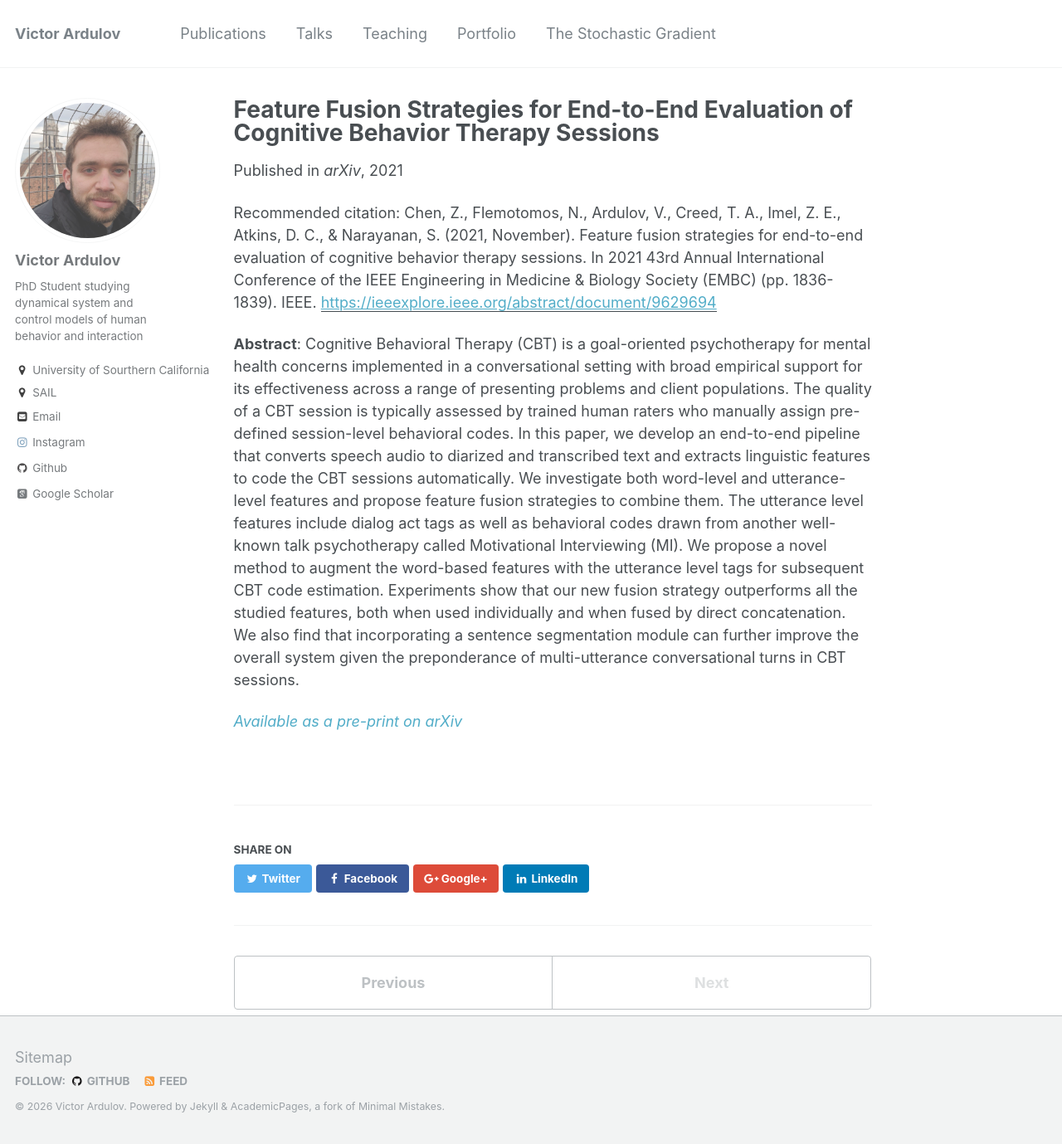
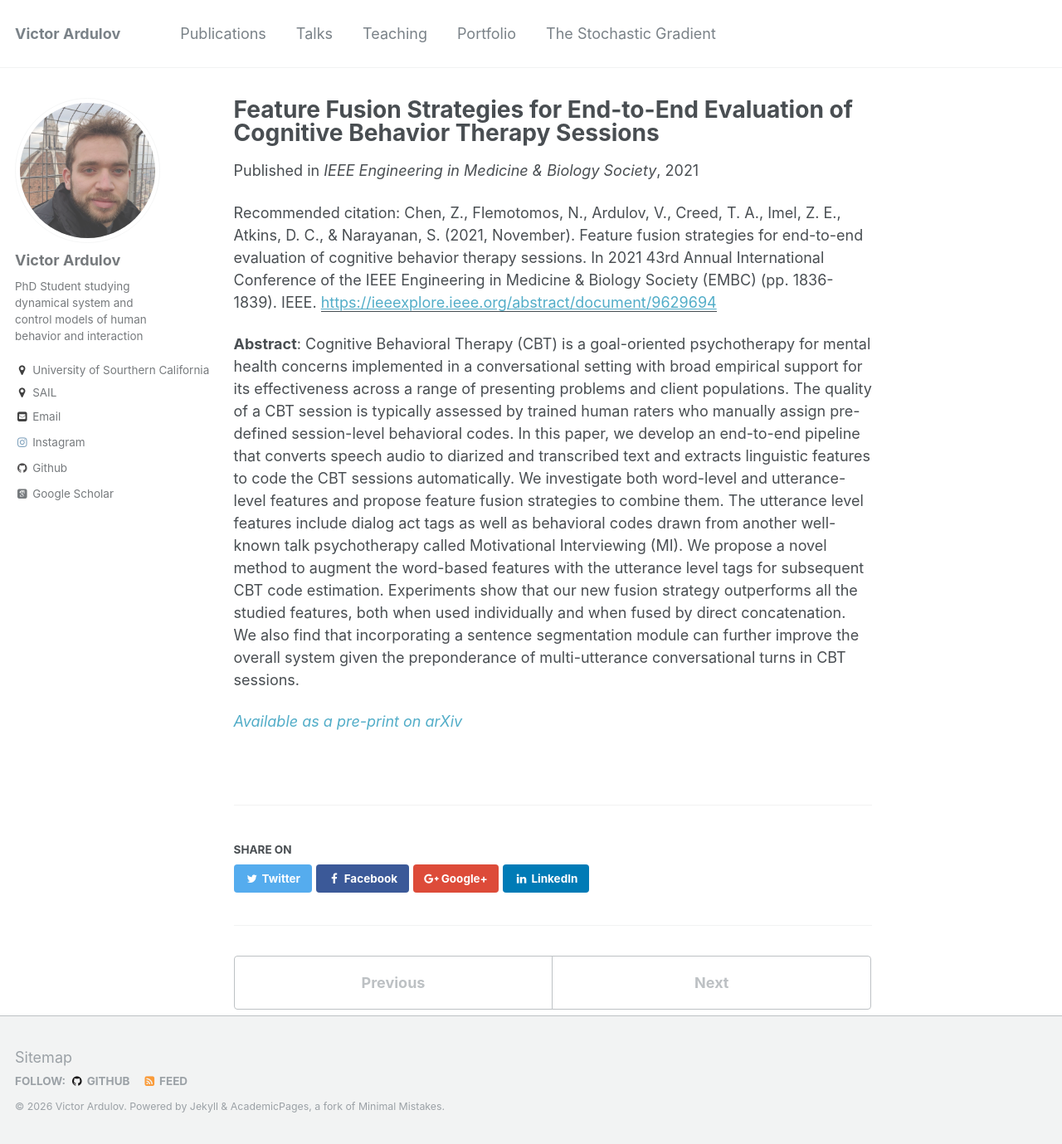
Before and after one commit to VArdulov/vardulov.github.io, a Jekyll site: the page built from _publications/2021-11-01-Feature-Fusion-Strategies-for-End-to-End-Evaluation-of-Cognitive-Behavior-Therapy-Sessions.md, in a window 1280 px wide and 1379 px high. Shown: the whole window at 83% size. Built offline with Jekyll 4.4.1, drawn with Linux system fonts in a browser that asks for light colours; some web fonts are replaced; a file with an impossible date is left out.

Commit message:
Frontmatter correction

```diff
--- a/_publications/2021-11-01-Feature-Fusion-Strategies-for-End-to-End-Evaluation-of-Cognitive-Behavior-Therapy-Sessions.md
+++ b/_publications/2021-11-01-Feature-Fusion-Strategies-for-End-to-End-Evaluation-of-Cognitive-Behavior-Therapy-Sessions.md
@@ -4,7 +4,7 @@ collection: publications
 permalink: /publication/2021-11-01-Feature-Fusion-Strategies-for-End-to-End-Evaluation-of-Cognitive-Behavior-Therapy-Sessions
 excerpt: 'We analyze the use of MI codes as a intermediate feature to improve the automatic prediction of CBT adherence via CTRS score'
 date: 2021-11-01
-venue: 'arXiv'
+venue: 'IEEE Engineering in Medicine & Biology Society'
 paperurl: 'https://ieeexplore.ieee.org/abstract/document/9629694'
 citation: 'Chen, Z., Flemotomos, N., Ardulov, V., Creed, T. A., Imel, Z. E., Atkins, D. C., & Narayanan, S. (2021, November). Feature fusion strategies for end-to-end evaluation of cognitive behavior therapy sessions. In 2021 43rd Annual International Conference of the IEEE Engineering in Medicine & Biology Society (EMBC) (pp. 1836-1839). IEEE.'
 ---
```
Also changed, not shown: _publications/2022-04-28-Local-Dynamic-Modes-of-Cognitive-Behavioral-Therapy.md (+1 -1 lines).
